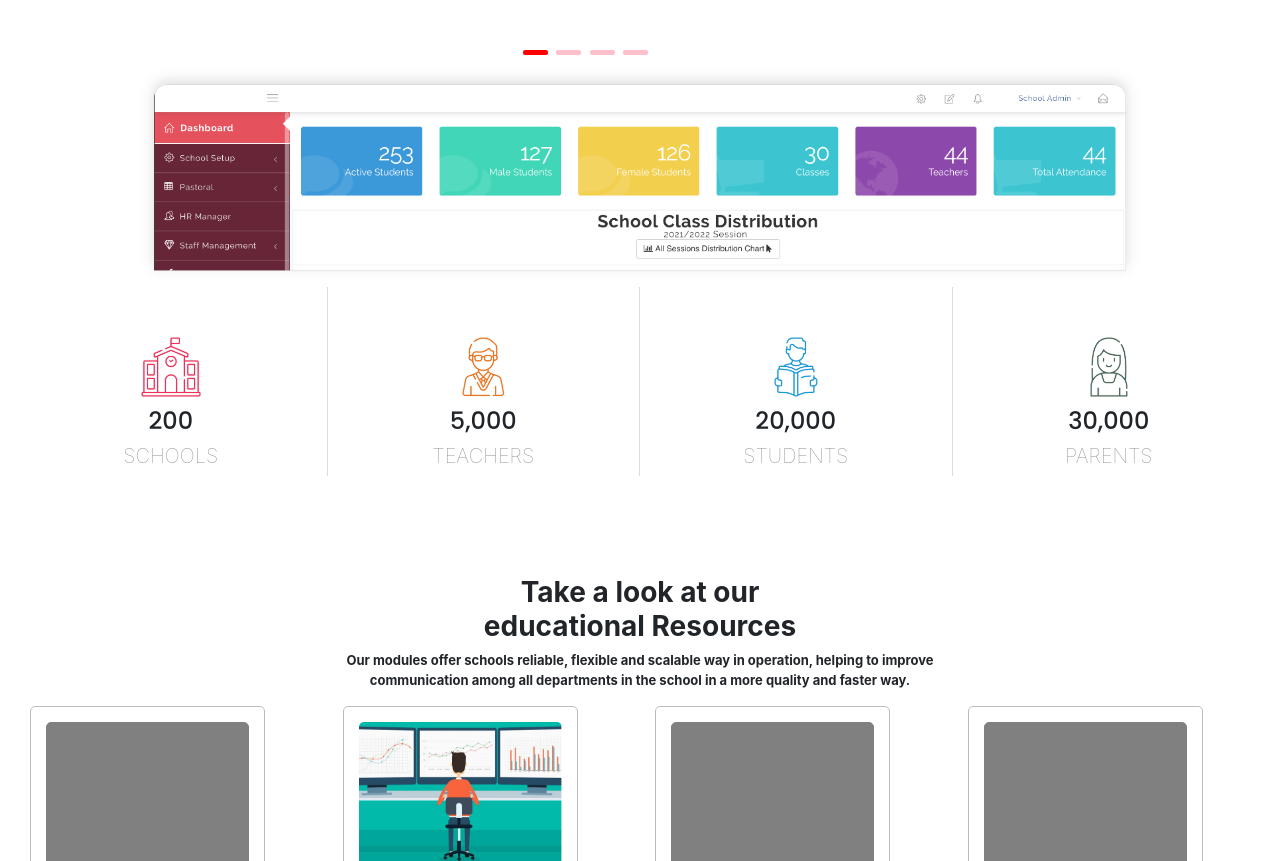
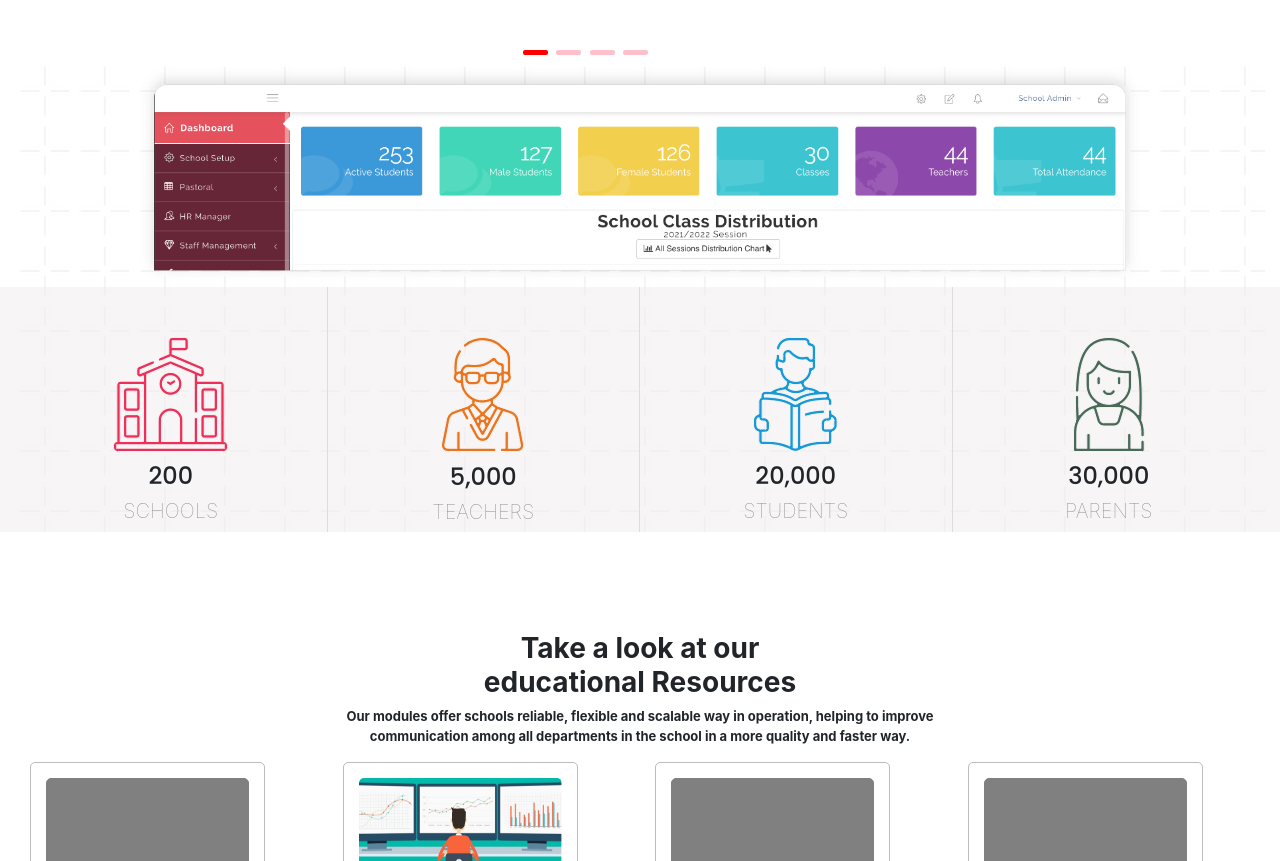
Before and after one commit to sarahnnanyelugo/educare, a plain HTML site: page index.html in a window 1280 px wide. Shown: the part 3384-4245 px from the top of the page. Drawn offline with Linux system fonts and the light colour scheme.

Commit message:
modified index

```diff
--- a/Assets/css/educare.css
+++ b/Assets/css/educare.css
@@ -659,6 +659,8 @@ margin-top:60px;
 
 #dash{
   text-align:center !important;
+  background-color:rgba(240, 235, 235, 0.5);
+
 }
 #dash h4{
 margin-top:10px;
@@ -674,7 +676,19 @@ margin-top:10px;
 #dash img{
   height:60px;
   margin-top:50px;
-}
+  height:fit-content;
+}
+
+#cross2{
+  height:fit-content;
+  background-image: url(../img/cross.jpeg) !important;
+background-size:60px;
+background-repeat:repeat-x repeat-y;
+}
+
+
+
+
 #resources h3{
   margin-top:100px;
 font-weight:bolder;
--- a/index.html
+++ b/index.html
@@ -484,7 +484,7 @@ that pursues excellence</p>
 <!--end of stories/testimonials-->
 
 
-
+<div id="cross2">
 
 <div class="row">
     <div class="col-md-12" style="display:flex">
@@ -501,6 +501,9 @@ that pursues excellence</p>
     <div class="col-md-3 "><img src="Assets/img/mother.png"><h4>30,000</h4><h5>PARENTS</h5></div>
 
 </div>
+</div>
+
+
 </div>
 <div class="row" style="display:flex" id="resources">
     <div class="col-md-3">&nbsp;</div>
```
